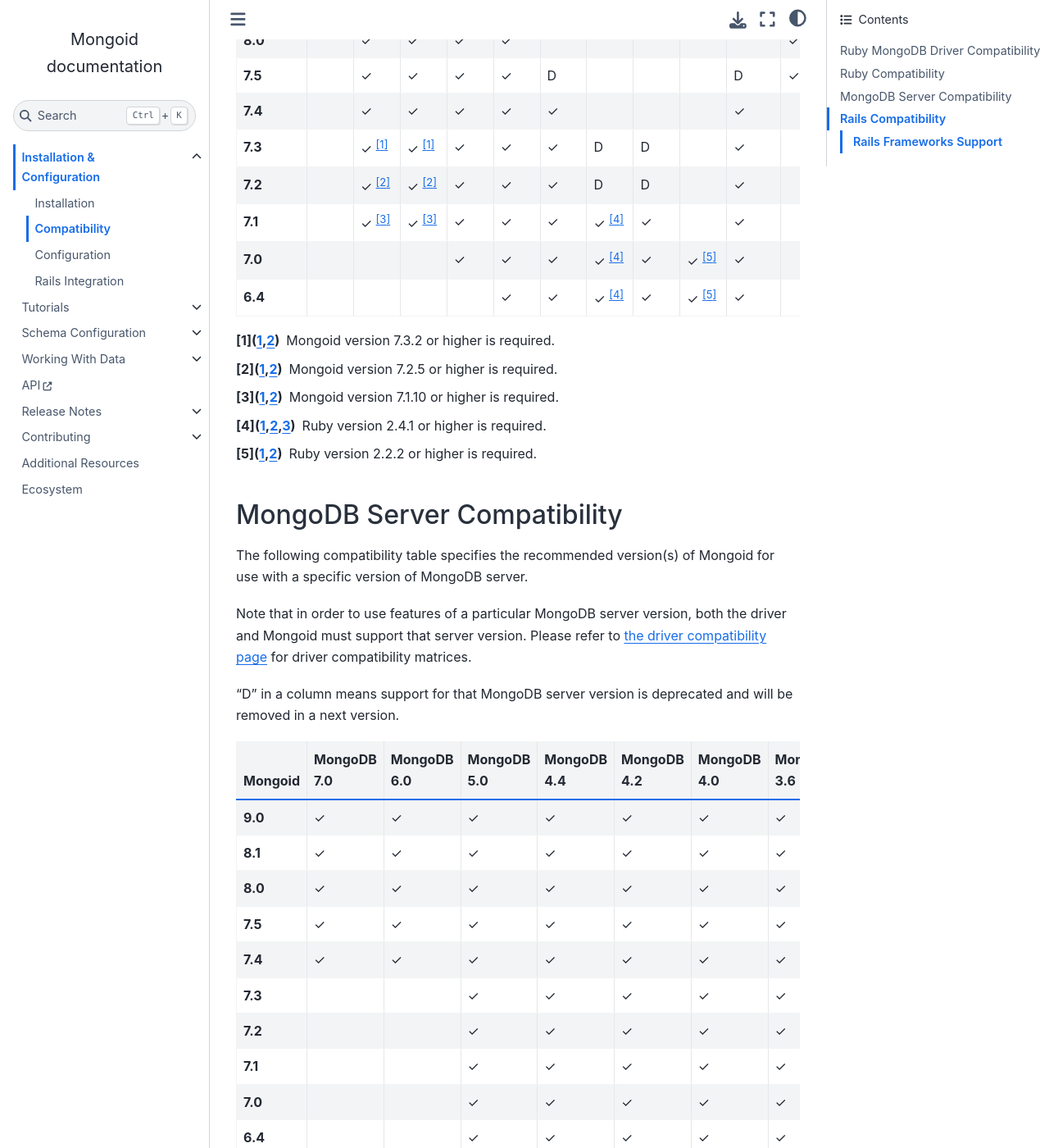
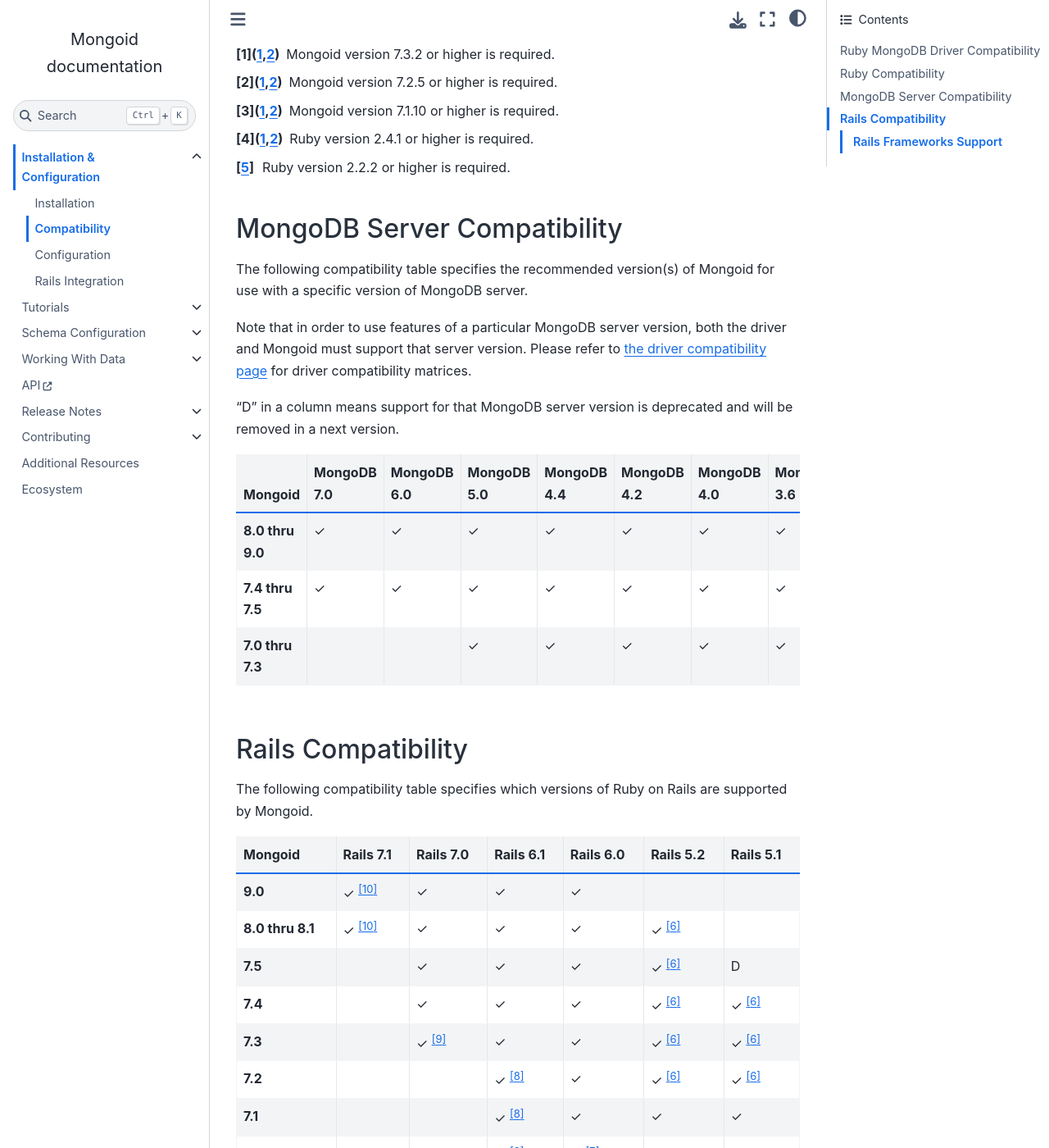
Before and after one commit to i80and/docs-mongoid, a Sphinx documentation site: the page built from docs/reference/compatibility.txt, in a window 1280 px wide and 1400 px high, scrolled down 1517 px. Shown: the whole window at 82% size. Built offline with Sphinx 7.4.7 and the Sphinx Book theme 1.1.4, drawn with Linux system fonts in a browser that asks for light colours; some of the changed text lies outside the part shown.

Commit message:
MONGOID-5719 Cleanup version compatibility tables (#5760)

```diff
--- a/docs/reference/compatibility.txt
+++ b/docs/reference/compatibility.txt
@@ -34,52 +34,17 @@ specified Mongoid versions.
      - Driver 2.17-2.10
      - Driver 2.9-2.7
 
-   * - 9.0
+   * - 8.0 thru 9.0
      - |checkmark|
      -
      -
 
-   * - 8.1
-     - |checkmark|
-     -
-     -
-
-   * - 8.0
-     - |checkmark|
-     -
-     -
-
-   * - 7.5
+   * - 7.2 thru 7.5
      - |checkmark|
      - |checkmark|
      -
 
-   * - 7.4
-     - |checkmark|
-     - |checkmark|
-     -
-
-   * - 7.3
-     - |checkmark|
-     - |checkmark|
-     -
-
-   * - 7.2
-     - |checkmark|
-     - |checkmark|
-     -
-
-   * - 7.1
-     - |checkmark|
-     - |checkmark|
-     - |checkmark|
-
-   * - 7.0
-     - |checkmark|
-     - |checkmark|
-     - |checkmark|
-
-   * - 6.4
+   * - 7.0 thru 7.1
      - |checkmark|
      - |checkmark|
      - |checkmark|
@@ -107,9 +72,9 @@ is deprecated.
      - Ruby 2.4
      - Ruby 2.3
      - Ruby 2.2
+     - JRuby 9.4
+     - JRuby 9.3
      - JRuby 9.2
-     - JRuby 9.3
-     - JRuby 9.4
 
    * - 9.0
      - |checkmark|
@@ -121,9 +86,9 @@ is deprecated.
      -
      -
      -
+     - |checkmark|
      -
      -
-     - |checkmark|
 
    * - 8.1
      - |checkmark|
@@ -138,7 +103,6 @@ is deprecated.
      -
      - |checkmark|
      -
-
 
    * - 8.0
      -
@@ -164,9 +128,9 @@ is deprecated.
      -
      -
      -
+     -
+     - |checkmark|
      - D
-     - |checkmark|
-     -
 
    * - 7.4
      -
@@ -178,9 +142,9 @@ is deprecated.
      -
      -
      -
-     - |checkmark|
      -
      -
+     - |checkmark|
 
    * - 7.3
      -
@@ -192,9 +156,9 @@ is deprecated.
      - D
      - D
      -
-     - |checkmark|
      -
      -
+     - |checkmark|
 
    * - 7.2
      -
@@ -206,9 +170,9 @@ is deprecated.
      - D
      - D
      -
-     - |checkmark|
      -
      -
+     - |checkmark|
 
    * - 7.1
      -
@@ -220,9 +184,9 @@ is deprecated.
      - |checkmark| [#ruby-2.4]_
      - |checkmark|
      -
-     - |checkmark|
      -
      -
+     - |checkmark|
 
    * - 7.0
      -
@@ -234,23 +198,9 @@ is deprecated.
      - |checkmark| [#ruby-2.4]_
      - |checkmark|
      - |checkmark| [#ruby-2.2]_
-     - |checkmark|
-     -
-     -
-
-   * - 6.4
-     -
-     -
      -
      -
      - |checkmark|
-     - |checkmark|
-     - |checkmark| [#ruby-2.4]_
-     - |checkmark|
-     - |checkmark| [#ruby-2.2]_
-     - |checkmark|
-     -
-     -
 
 .. [#mongoid-7.3-ruby-3.0] Mongoid version 7.3.2 or higher is required.
 
@@ -296,7 +246,7 @@ and will be removed in a next version.
      - MongoDB 3.0
      - MongoDB 2.6
 
-   * - 9.0
+   * - 8.0 thru 9.0
      - |checkmark|
      - |checkmark|
      - |checkmark|
@@ -309,33 +259,7 @@ and will be removed in a next version.
      -
      -
 
-   * - 8.1
-     - |checkmark|
-     - |checkmark|
-     - |checkmark|
-     - |checkmark|
-     - |checkmark|
-     - |checkmark|
-     - |checkmark|
-     -
-     -
-     -
-     -
-
-   * - 8.0
-     - |checkmark|
-     - |checkmark|
-     - |checkmark|
-     - |checkmark|
-     - |checkmark|
-     - |checkmark|
-     - |checkmark|
-     -
-     -
-     -
-     -
-
-   * - 7.5
+   * - 7.4 thru 7.5
      - |checkmark|
      - |checkmark|
      - |checkmark|
@@ -348,72 +272,7 @@ and will be removed in a next version.
      - D
      - D
 
-   * - 7.4
-     - |checkmark|
-     - |checkmark|
-     - |checkmark|
-     - |checkmark|
-     - |checkmark|
-     - |checkmark|
-     - |checkmark|
-     - D
-     - D
-     - D
-     - D
-
-   * - 7.3
-     -
-     -
-     - |checkmark|
-     - |checkmark|
-     - |checkmark|
-     - |checkmark|
-     - |checkmark|
-     - D
-     - D
-     - D
-     - D
-
-   * - 7.2
-     -
-     -
-     - |checkmark|
-     - |checkmark|
-     - |checkmark|
-     - |checkmark|
-     - |checkmark|
-     - D
-     - D
-     - D
-     - D
-
-   * - 7.1
-     -
-     -
-     - |checkmark|
-     - |checkmark|
-     - |checkmark|
-     - |checkmark|
-     - |checkmark|
-     - D
-     - D
-     - D
-     - D
-
-   * - 7.0
-     -
-     -
-     - |checkmark|
-     - |checkmark|
-     - |checkmark|
-     - |checkmark|
-     - |checkmark|
-     - D
-     - D
-     - D
-     - D
-
-   * - 6.4
+   * - 7.0 thru 7.3
      -
      -
      - |checkmark|
@@ -456,15 +315,7 @@ are supported by Mongoid.
      -
      -
 
-   * - 8.1
-     - |checkmark| [#rails-7.1]_
-     - |checkmark|
-     - |checkmark|
-     - |checkmark|
-     - |checkmark| [#rails-5-ruby-3.0]_
-     -
-
-   * - 8.0
+   * - 8.0 thru 8.1
      - |checkmark| [#rails-7.1]_
      - |checkmark|
      - |checkmark|
@@ -517,14 +368,6 @@ are supported by Mongoid.
      -
      - |checkmark| [#rails-6.1]_
      - |checkmark| [#rails-6]_
-     - |checkmark|
-     - |checkmark|
-
-   * - 6.4
-     -
-     -
-     -
-     -
      - |checkmark|
      - |checkmark|
 
```
